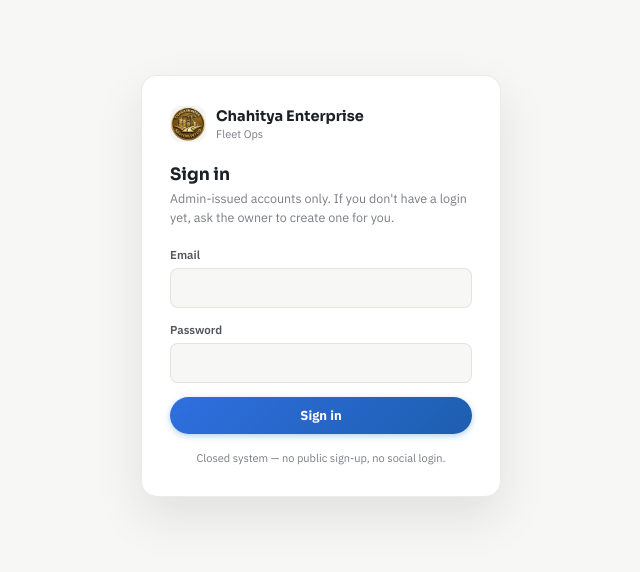
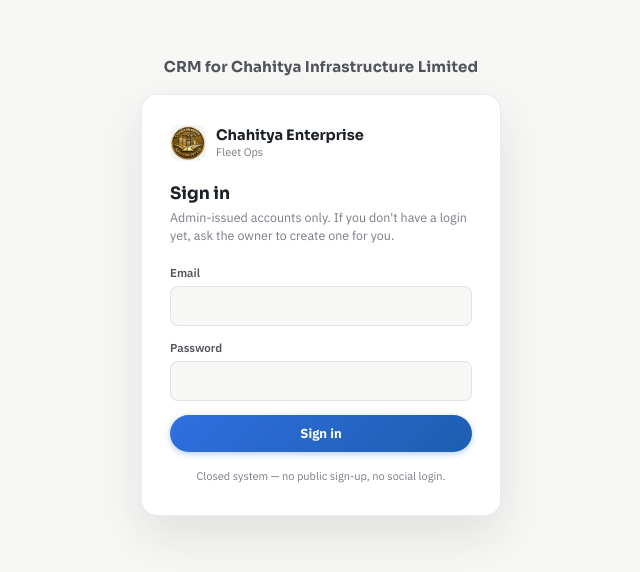
Before and after one commit to shaikhrahim471-web/chahitya-fleet-ops, a plain HTML site: page index.html in a window 1280 px wide. Shown: the part 114-686 px from the top of the page, without its empty margins (319-959 px from the left). Drawn offline with nearby package versions, Linux system fonts and the light colour scheme.

Commit message:
Add files via upload

```diff
--- a/index.html
+++ b/index.html
@@ -417,8 +417,13 @@
 
   /* ===== Login screen ===== */
   .login-screen {
-    position: fixed; inset: 0; z-index: 100; display: flex; align-items: center; justify-content: center;
+    position: fixed; inset: 0; z-index: 100; display: flex; flex-direction: column;
+    align-items: center; justify-content: center; gap: 18px;
     background: var(--page-plane);
+  }
+  .login-intro {
+    text-align: center; font-family: var(--font-disp); font-weight: 700; font-size: 15px;
+    color: var(--text-secondary); letter-spacing: 0.01em; padding: 0 20px;
   }
   .login-card {
     width: 100%; max-width: 360px; background: var(--surface-1); border: 1px solid var(--border); border-radius: var(--radius-lg);
@@ -527,6 +532,7 @@
 
 <!-- LOGIN SCREEN -->
 <div class="login-screen" id="loginScreen">
+  <div class="login-intro">CRM for Chahitya Infrastructure Limited</div>
   <div class="login-card">
     <div class="login-brand">
       <div class="brand-mark"><img src="icon-192.png" alt="Chahitya Enterprise logo"></div>
```
